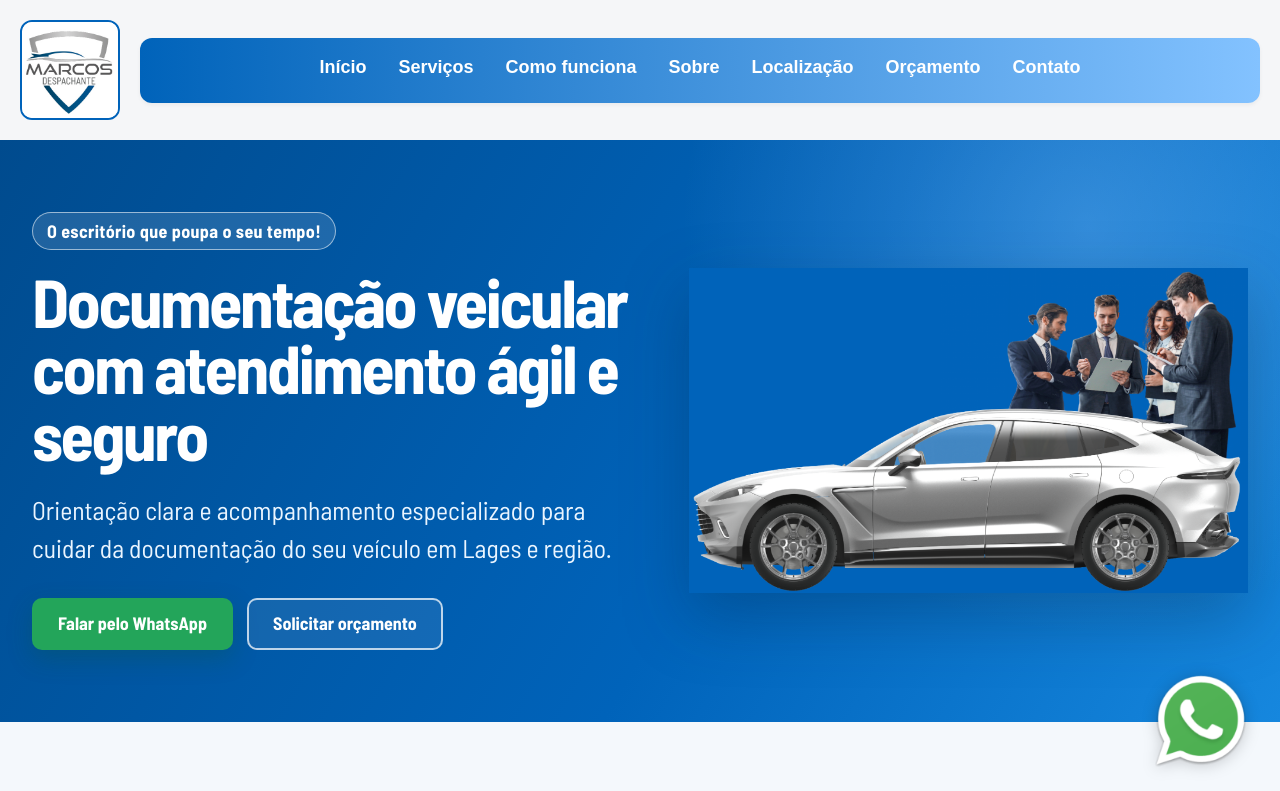
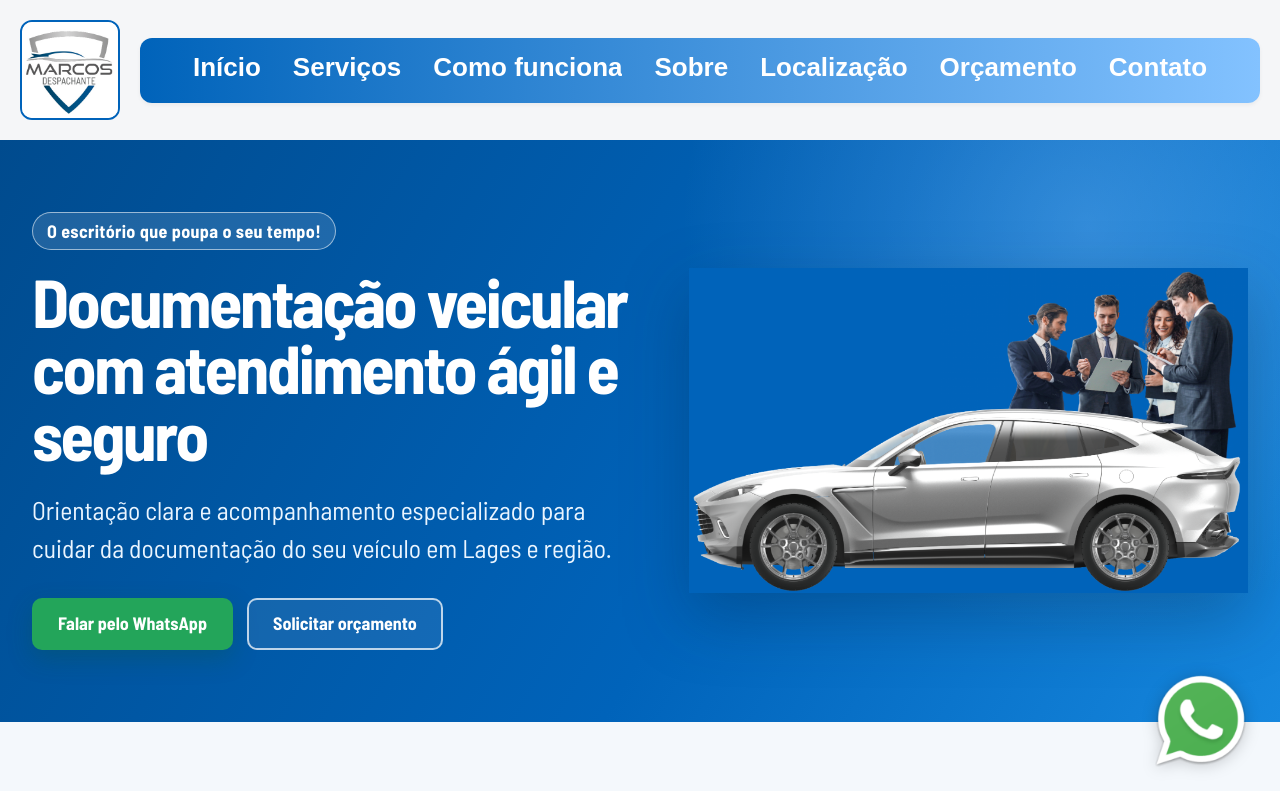
Before and after one commit to maandrake/despachante-site, a plain HTML site: page index.html in a window 1280 px wide. Shown: the top 791 px of the page. Drawn offline with Linux system fonts and the light colour scheme.

Commit message:
Aumenta o tamanho da fonte para o cabeçalho e corpo do site

```diff
--- a/styles.css
+++ b/styles.css
@@ -137,7 +137,7 @@ header {
   text-decoration: none;
   font-family: "Barlow", Arial, sans-serif;
   font-weight: 600;
-  font-size: 22px;
+  font-size: 26px;
   transition: color 0.2s;
   padding: 8px 0;
   display: block;
@@ -178,7 +178,7 @@ header {
   color: #ffffff;
   font-family: "Barlow", Arial, sans-serif;
   font-weight: 600;
-  font-size: 22px;
+  font-size: 26px;
   text-align: center;
 }
 
@@ -993,7 +993,7 @@ body {
   max-width: none;
   opacity: 1;
   margin-top: 0;
-  font-size: 18px;
+  font-size: 26px;
 }
 
 .main-menu .menu-btn:hover,
```
